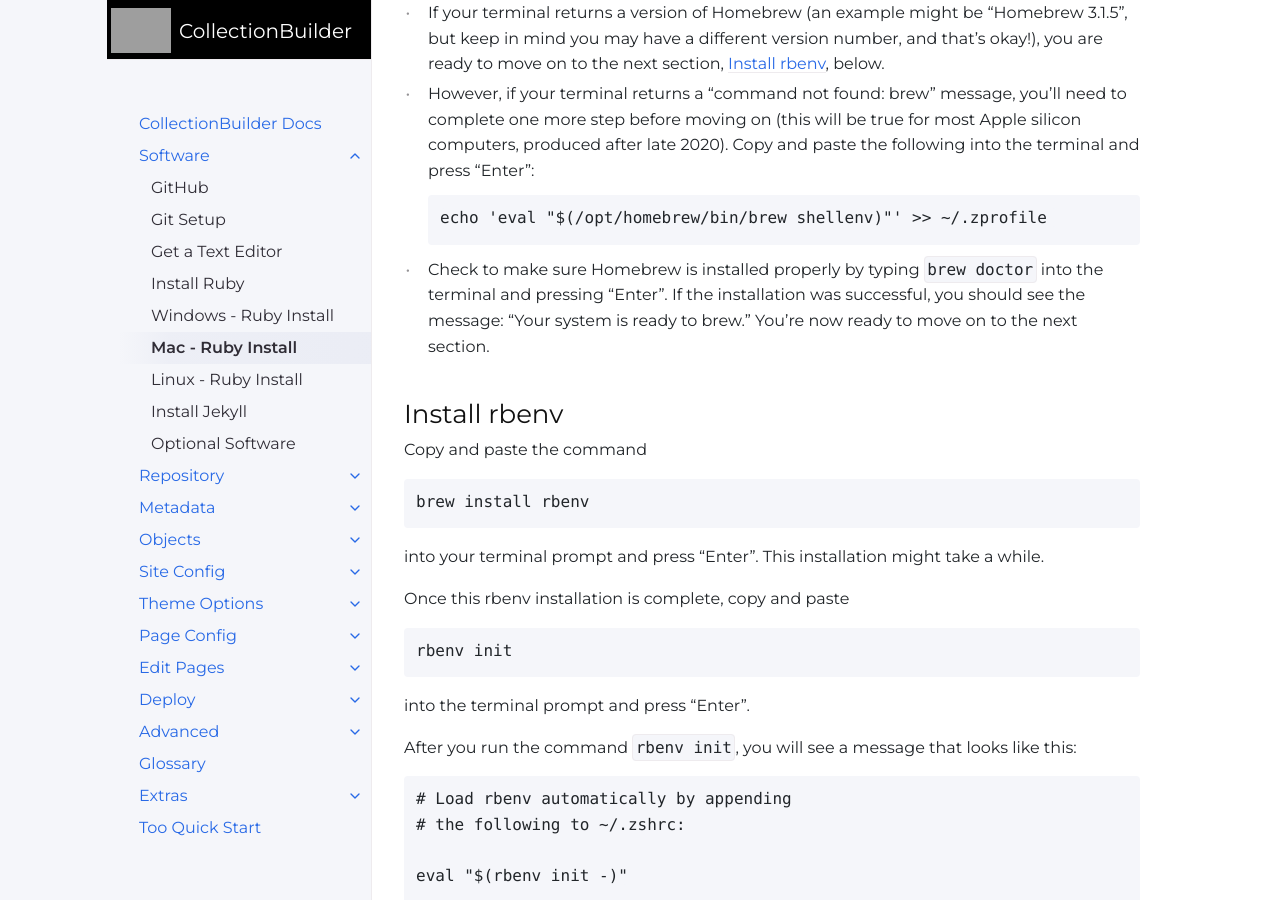
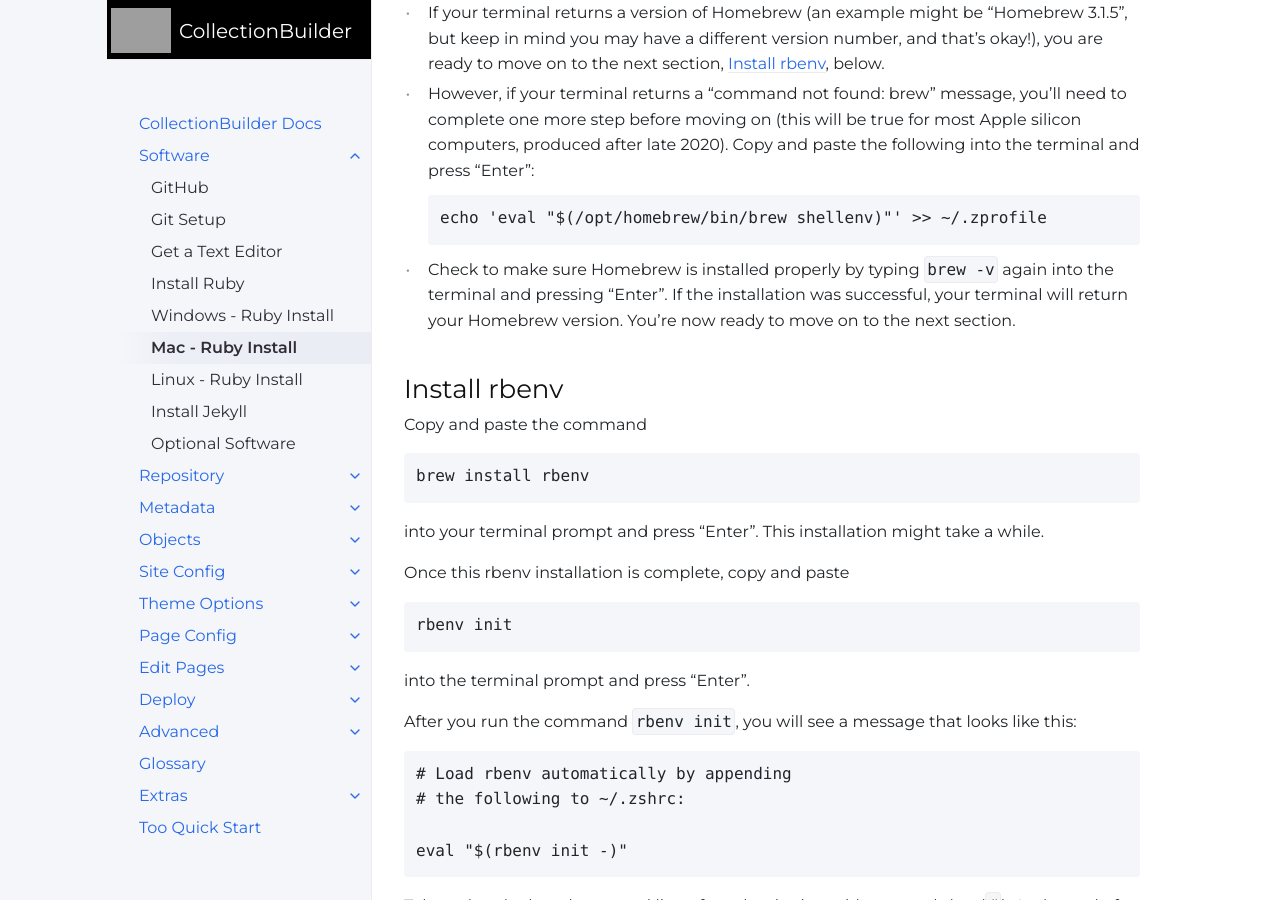
Before and after one commit to CollectionBuilder/cb-docs, a Jekyll site: the page built from docs/software/ruby_mac.md, in a window 1280 px wide and 900 px high, scrolled down 1129 px. Built offline with Jekyll 4.4.1, drawn with Linux system fonts in a browser that asks for light colours; comment, search, counter and statistics services are not loaded.

Commit message:
update ruby mac install

````diff
--- a/docs/software/ruby_mac.md
+++ b/docs/software/ruby_mac.md
@@ -36,7 +36,7 @@ You'll need to use Homebrew to install rbenv. To install Homebrew, follow these
 ```
 echo 'eval "$(/opt/homebrew/bin/brew shellenv)"' >> ~/.zprofile
 ```
-- Check to make sure Homebrew is installed properly by typing `brew doctor` into the terminal and pressing "Enter". If the installation was successful, you should see the message: "Your system is ready to brew." You're now ready to move on to the next section.
+- Check to make sure Homebrew is installed properly by typing `brew -v` again into the terminal and pressing "Enter". If the installation was successful, your terminal will return your Homebrew version. You're now ready to move on to the next section.
 
 ## Install rbenv
 
````
